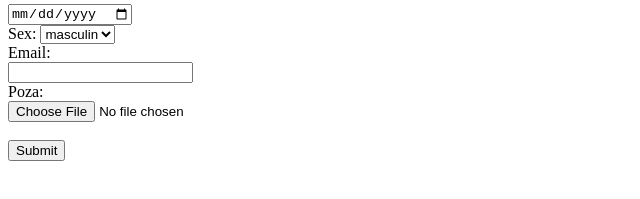
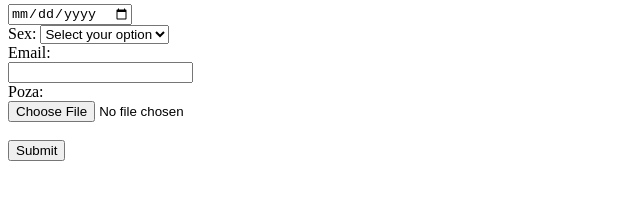
Before and after one commit to peterbacso/Angajati, a plain HTML site: page index.html in a window 1280 px wide. Shown: the part 171-370 px from the top of the page, 0-640 px from the left. Drawn offline with nearby package versions, Linux system fonts and the light colour scheme.

Commit message:
Default disabled option for Select.

```diff
--- a/index.html
+++ b/index.html
@@ -44,6 +44,7 @@
             <!-- Sex -->
             <label for="sex">Sex: </label>
             <select id="sex" name="sex">
+                <option value="" disabled selected>Select your option</option>
                 <option value="masculin">masculin</option>
                 <option value="feminin">feminin</option>
                 <option value="indecis">indecis</option>
```
